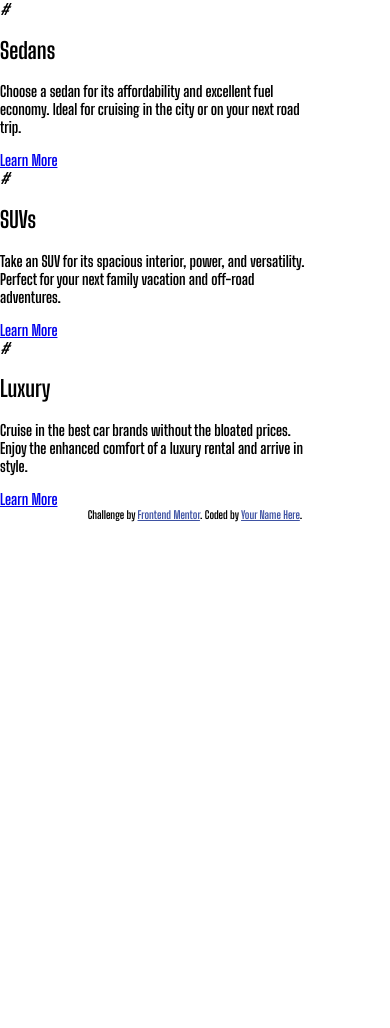
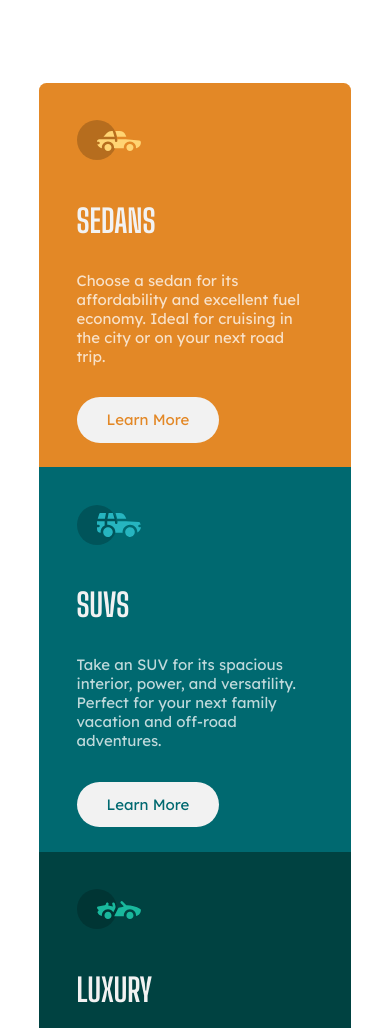
Before and after one commit to ChrisMulvanyGH/3-column-preview-card-component, a plain HTML site: page index.html in a window 390 px wide. Shown: the top 1028 px of the page. Before the commit the page ends 844 px from the top, so only its background shows below. Drawn offline with Linux system fonts and the light colour scheme.

Commit message:
Mobile First Complete

```diff
--- a/index.html
+++ b/index.html
@@ -11,40 +11,34 @@
 
 </head>
 <body>
-
-  <section class="orange">
   <div class="container">
-      <i class="orange__icon">#</i>
-      <h2 class="orange__title">Sedans</h2>
-      <p class="orange__details">Choose a sedan for its affordability and excellent fuel economy. Ideal for cruising in the city
+    <section class="sedans">
+        <img src="./images/icon-sedans.svg" alt="Sedan's" class="img-icon">
+        <h2 class="type-title">Sedans</h2>
+        <p class="type-detail">Choose a sedan for its affordability and excellent fuel economy. Ideal for cruising in the city
           or on your next road trip.</p>
-      <a href="#" class="orange__btn">Learn More</a>
-    </div>
+        <a href="#" class="learn_btn learn_btn--sedan">Learn More</a>
     </section>
 
-  <section class="cyan">
-    <div class="container">
-      <i class="cyan__icon">#</i>
-      <h2 class="cyan__title">SUVs</h2>
-      <p class="cyan__details">Take an SUV for its spacious interior, power, and versatility. Perfect for your next family vacation
+    <section class="suvs">
+        <img src="./images/icon-suvs.svg" alt="SUV's" class="img-icon">
+        <h2 class="type-title">SUVs</h2>
+        <p class="type-detail">Take an SUV for its spacious interior, power, and versatility. Perfect for your next family vacation
           and off-road adventures.</p>
-      <a href="#" class="cyan__btn">Learn More</a>
-    </div>
+        <a href="#" class="learn_btn learn_btn--suv">Learn More</a>
     </section>
 
-  <section class="dark-cyan">
-    <div class="container">
-      <i class="dark-cyan__icon">#</i>
-      <h2 class="dark-cyan__title">Luxury</h2>
-      <p class="dark-cyan__details">Cruise in the best car brands without the bloated prices. Enjoy the enhanced comfort of a luxury
+    <section class="luxury">
+        <img src="./images/icon-luxury.svg" alt="Luxury" class="img-icon">
+        <h2 class="type-title">Luxury</h2>
+        <p class="type-detail">Cruise in the best car brands without the bloated prices. Enjoy the enhanced comfort of a luxury
           rental and arrive in style.</p>
-      <a href="#" class="dark-cyan__btn">Learn More</a>
+        <a href="#" class="learn_btn learn_btn--luxury">Learn More</a>
+    </section>
   </div>
-  </section>
-
   <div class="attribution">
     Challenge by <a href="https://www.frontendmentor.io?ref=challenge" target="_blank">Frontend Mentor</a>.
-    Coded by <a href="#">Your Name Here</a>.
+    Coded by <a href="#">Chris Mulvany</a>.
   </div>
 </body>
 </html>
--- a/styles.css
+++ b/styles.css
@@ -8,7 +8,6 @@
 /*
  -- Variables
 */
-
 :root {
 
     /* --- Colours --- */
@@ -24,13 +23,32 @@
     --dktp: 90em;
 }
 
+/*
+ -- Set-up & Tags
+*/
+
 *, *::before, *::after {
     box-sizing: border-box;
 }
 
 body {
     margin: 0;
+    background-color: var(--trans-white-p);
+    font-family: 'Lexend Deca', sans-serif;
+    font-weight: 400;
+    font-size: var(--font-sm);
+}
+
+h2 {
+    margin: 0;
     font-family: 'Big Shoulders Display', cursive;
+    font-weight: 700;
+    font-size: 2rem;
+    text-transform: uppercase;
+    color: var(--very-light-gray);
+}
+
+p {
     font-size: var(--font-sm);
 }
 
@@ -38,10 +56,85 @@ img {
     max-width: 100%;
 }
 
-.container {
-    width: 80%;
-    max-width: var(--dktp);
+section {
+    padding: 2.5em;
+    color: var(--trans-white-p);
 }
 
+section:first-child {
+    margin-top: 5.5em;
+    border-radius: .5em .5em 0 0;
+}
+
+section:last-child {
+    border-radius: 0 0 .5em .5em;
+    margin-bottom: 5.5em;
+}
+
+/*
+ -- Custom Classes
+*/
+
+.container {
+    display: flex;
+    flex-direction: column;
+    width: 80%;
+    max-width: var(--mob);
+    margin: 0 auto;
+}
+
+.sedans {
+    background-color: var(--bright-orange);
+}
+
+.suvs {
+    background-color: var(--dark-cyan);
+}
+
+.luxury {
+    background-color: var(--very-dark-cyan);
+}
+
+.img-icon {
+    padding-bottom: 2.5em;
+}
+
+.type-title {
+    padding-bottom: .5em;
+}
+.type-detail {
+    padding-bottom: 2em;
+}
+
+/*
+ -- Buttons
+*/
+
+.learn_btn {
+    padding: .875em 2em;
+    background-color: var(--very-light-gray);
+    border-radius: 2em;
+    text-decoration: none;
+}
+
+.learn_btn--sedan {
+    color: var(--bright-orange);
+}
+
+.learn_btn--suv {
+    color: var(--dark-cyan);
+}
+
+.learn_btn--luxury {
+    color: var(--very-dark-cyan);
+}
+
+/*
+ -- Attribution
+*/
 .attribution { font-size: 11px; text-align: center; }
 .attribution a { color: hsl(228, 45%, 44%); }
+
+/*
+ -- Media Queries
+*/
```
Lines whose indentation alone changed are shown as unchanged.
